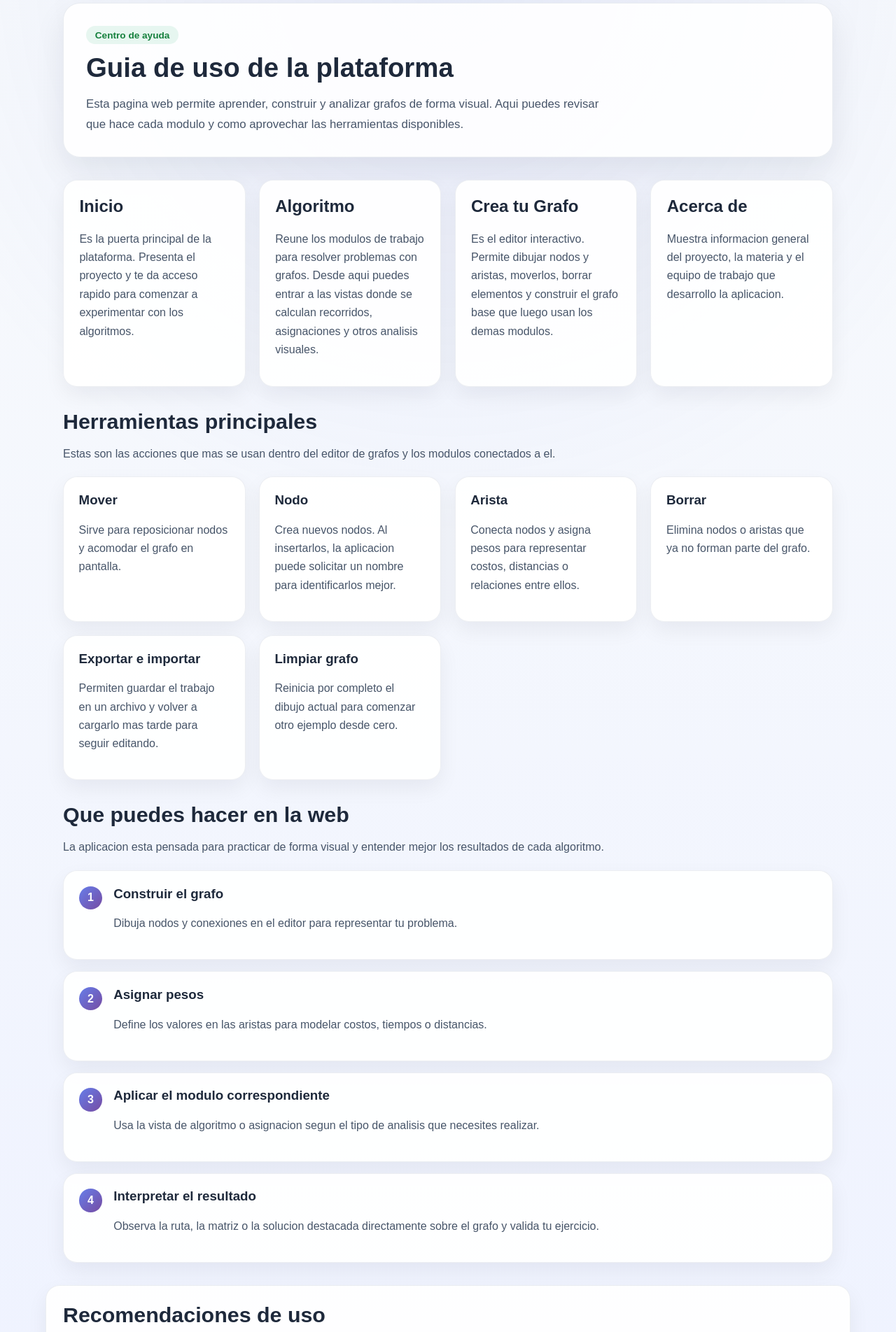
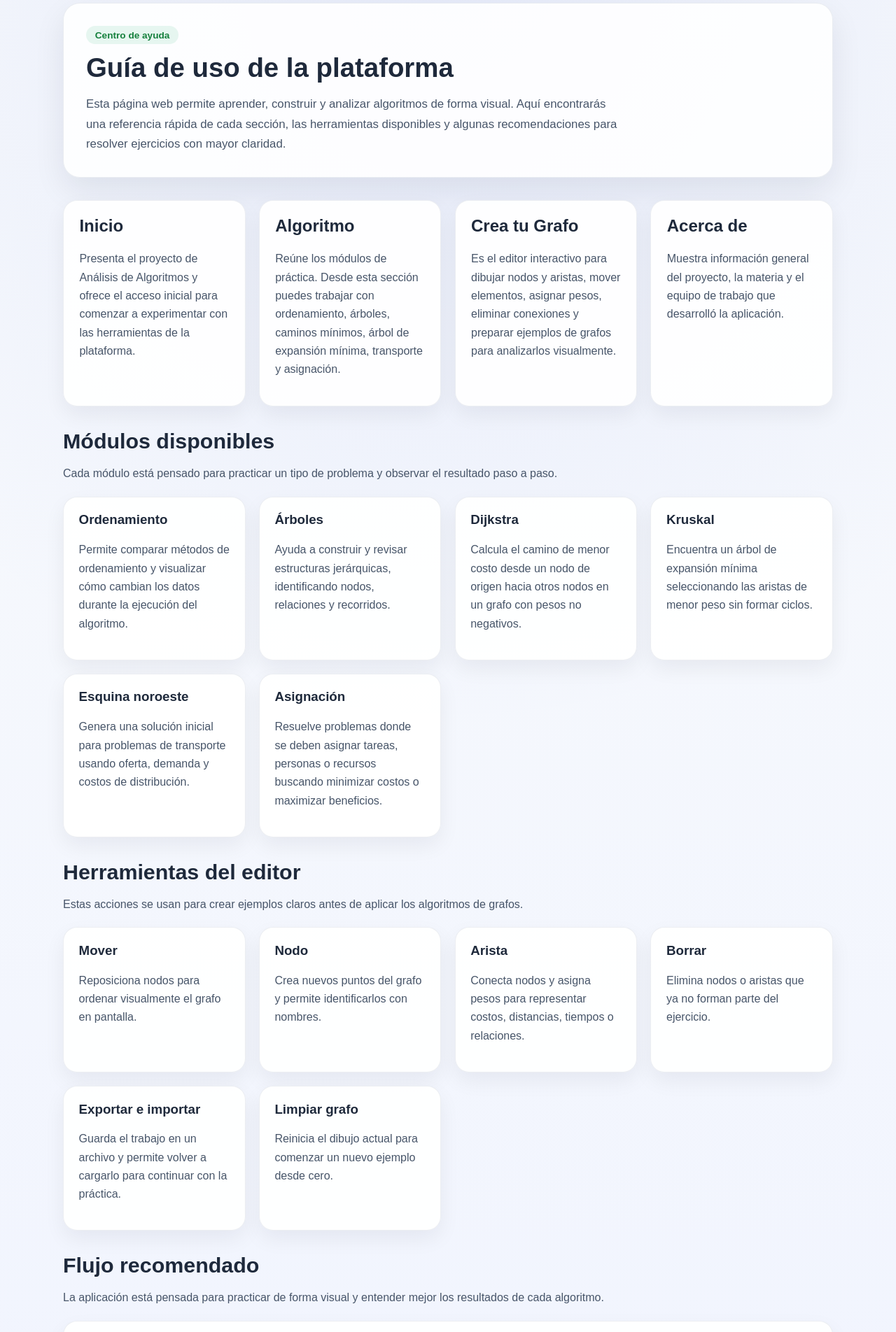
Before and after one commit to Agares21/Proyecto-algoritmos, a Vue app: page /ayuda in a window 1280 px wide. Shown: the part 160-2064 px from the top of the page at 70% size. Built offline with nearby package versions, Linux system fonts and the light colour scheme; what vis-data would draw is missing.

Commit message:
FinalFinal

```diff
--- a/src/views/AyudaView.vue
+++ b/src/views/AyudaView.vue
@@ -3,11 +3,12 @@
     <section class="hero">
       <div class="hero-copy">
         <span class="eyebrow">Centro de ayuda</span>
-        <h1>Guia de uso de la plataforma</h1>
+        <h1>Guía de uso de la plataforma</h1>
         <p>
-          Esta pagina web permite aprender, construir y analizar grafos de forma
-          visual. Aqui puedes revisar que hace cada modulo y como aprovechar las
-          herramientas disponibles.
+          Esta página web permite aprender, construir y analizar algoritmos de
+          forma visual. Aquí encontrarás una referencia rápida de cada sección,
+          las herramientas disponibles y algunas recomendaciones para resolver
+          ejercicios con mayor claridad.
         </p>
       </div>
     </section>
@@ -16,87 +17,94 @@
       <article class="help-card">
         <h2>Inicio</h2>
         <p>
-          Es la puerta principal de la plataforma. Presenta el proyecto y te da
-          acceso rapido para comenzar a experimentar con los algoritmos.
+          Presenta el proyecto de Análisis de Algoritmos y ofrece el acceso
+          inicial para comenzar a experimentar con las herramientas de la
+          plataforma.
         </p>
       </article>
 
       <article class="help-card">
         <h2>Algoritmo</h2>
         <p>
-          Reune los modulos de trabajo para resolver problemas con grafos. Desde
-          aqui puedes entrar a las vistas donde se calculan recorridos,
-          asignaciones y otros analisis visuales.
+          Reúne los módulos de práctica. Desde esta sección puedes trabajar con
+          ordenamiento, árboles, caminos mínimos, árbol de expansión mínima,
+          transporte y asignación.
         </p>
       </article>
 
       <article class="help-card">
         <h2>Crea tu Grafo</h2>
         <p>
-          Es el editor interactivo. Permite dibujar nodos y aristas, moverlos,
-          borrar elementos y construir el grafo base que luego usan los demas
-          modulos.
+          Es el editor interactivo para dibujar nodos y aristas, mover elementos,
+          asignar pesos, eliminar conexiones y preparar ejemplos de grafos para
+          analizarlos visualmente.
         </p>
       </article>
 
       <article class="help-card">
         <h2>Acerca de</h2>
         <p>
-          Muestra informacion general del proyecto, la materia y el equipo de
-          trabajo que desarrollo la aplicacion.
+          Muestra información general del proyecto, la materia y el equipo de
+          trabajo que desarrolló la aplicación.
         </p>
       </article>
     </section>
 
     <section class="detail-section">
       <div class="section-heading">
-        <h2>Herramientas principales</h2>
+        <h2>Módulos disponibles</h2>
         <p>
-          Estas son las acciones que mas se usan dentro del editor de grafos y
-          los modulos conectados a el.
+          Cada módulo está pensado para practicar un tipo de problema y observar
+          el resultado paso a paso.
         </p>
       </div>
 
       <div class="feature-list">
         <article class="feature-item">
-          <h3>Mover</h3>
-          <p>Sirve para reposicionar nodos y acomodar el grafo en pantalla.</p>
-        </article>
-
-        <article class="feature-item">
-          <h3>Nodo</h3>
+          <h3>Ordenamiento</h3>
           <p>
-            Crea nuevos nodos. Al insertarlos, la aplicacion puede solicitar un
-            nombre para identificarlos mejor.
+            Permite comparar métodos de ordenamiento y visualizar cómo cambian
+            los datos durante la ejecución del algoritmo.
           </p>
         </article>
 
         <article class="feature-item">
-          <h3>Arista</h3>
+          <h3>Árboles</h3>
           <p>
-            Conecta nodos y asigna pesos para representar costos, distancias o
-            relaciones entre ellos.
+            Ayuda a construir y revisar estructuras jerárquicas, identificando
+            nodos, relaciones y recorridos.
           </p>
         </article>
 
         <article class="feature-item">
-          <h3>Borrar</h3>
-          <p>Elimina nodos o aristas que ya no forman parte del grafo.</p>
-        </article>
-
-        <article class="feature-item">
-          <h3>Exportar e importar</h3>
+          <h3>Dijkstra</h3>
           <p>
-            Permiten guardar el trabajo en un archivo y volver a cargarlo mas
-            tarde para seguir editando.
+            Calcula el camino de menor costo desde un nodo de origen hacia otros
+            nodos en un grafo con pesos no negativos.
           </p>
         </article>
 
         <article class="feature-item">
-          <h3>Limpiar grafo</h3>
+          <h3>Kruskal</h3>
           <p>
-            Reinicia por completo el dibujo actual para comenzar otro ejemplo
-            desde cero.
+            Encuentra un árbol de expansión mínima seleccionando las aristas de
+            menor peso sin formar ciclos.
+          </p>
+        </article>
+
+        <article class="feature-item">
+          <h3>Esquina noroeste</h3>
+          <p>
+            Genera una solución inicial para problemas de transporte usando
+            oferta, demanda y costos de distribución.
+          </p>
+        </article>
+
+        <article class="feature-item">
+          <h3>Asignación</h3>
+          <p>
+            Resuelve problemas donde se deben asignar tareas, personas o recursos
+            buscando minimizar costos o maximizar beneficios.
           </p>
         </article>
       </div>
@@ -104,9 +112,57 @@
 
     <section class="detail-section">
       <div class="section-heading">
-        <h2>Que puedes hacer en la web</h2>
+        <h2>Herramientas del editor</h2>
         <p>
-          La aplicacion esta pensada para practicar de forma visual y entender
+          Estas acciones se usan para crear ejemplos claros antes de aplicar los
+          algoritmos de grafos.
+        </p>
+      </div>
+
+      <div class="feature-list">
+        <article class="feature-item">
+          <h3>Mover</h3>
+          <p>Reposiciona nodos para ordenar visualmente el grafo en pantalla.</p>
+        </article>
+
+        <article class="feature-item">
+          <h3>Nodo</h3>
+          <p>Crea nuevos puntos del grafo y permite identificarlos con nombres.</p>
+        </article>
+
+        <article class="feature-item">
+          <h3>Arista</h3>
+          <p>
+            Conecta nodos y asigna pesos para representar costos, distancias,
+            tiempos o relaciones.
+          </p>
+        </article>
+
+        <article class="feature-item">
+          <h3>Borrar</h3>
+          <p>Elimina nodos o aristas que ya no forman parte del ejercicio.</p>
+        </article>
+
+        <article class="feature-item">
+          <h3>Exportar e importar</h3>
+          <p>
+            Guarda el trabajo en un archivo y permite volver a cargarlo para
+            continuar con la práctica.
+          </p>
+        </article>
+
+        <article class="feature-item">
+          <h3>Limpiar grafo</h3>
+          <p>Reinicia el dibujo actual para comenzar un nuevo ejemplo desde cero.</p>
+        </article>
+      </div>
+    </section>
+
+    <section class="detail-section">
+      <div class="section-heading">
+        <h2>Flujo recomendado</h2>
+        <p>
+          La aplicación está pensada para practicar de forma visual y entender
           mejor los resultados de cada algoritmo.
         </p>
       </div>
@@ -117,7 +173,8 @@
           <div>
             <h3>Construir el grafo</h3>
             <p>
-              Dibuja nodos y conexiones en el editor para representar tu problema.
+              Dibuja nodos y conexiones en el editor o ingresa los datos que
+              solicite el módulo seleccionado.
             </p>
           </div>
         </article>
@@ -127,8 +184,8 @@
           <div>
             <h3>Asignar pesos</h3>
             <p>
-              Define los valores en las aristas para modelar costos, tiempos o
-              distancias.
+              Define valores para modelar costos, tiempos, distancias,
+              prioridades, oferta o demanda según el problema.
             </p>
           </div>
         </article>
@@ -136,10 +193,10 @@
         <article class="workflow-step">
           <span class="step-number">3</span>
           <div>
-            <h3>Aplicar el modulo correspondiente</h3>
+            <h3>Aplicar el módulo correspondiente</h3>
             <p>
-              Usa la vista de algoritmo o asignacion segun el tipo de analisis que
-              necesites realizar.
+              Selecciona el algoritmo adecuado: rutas, árboles, transporte,
+              asignación u ordenamiento.
             </p>
           </div>
         </article>
@@ -149,7 +206,7 @@
           <div>
             <h3>Interpretar el resultado</h3>
             <p>
-              Observa la ruta, la matriz o la solucion destacada directamente sobre
+              Observa la ruta, la matriz o la solución destacada directamente sobre
               el grafo y valida tu ejercicio.
             </p>
           </div>
@@ -159,12 +216,16 @@
 
     <section class="detail-section faq">
       <div class="section-heading">
-        <h2>Recomendaciones de uso</h2>
+        <h2>Recomendaciones y solución de problemas</h2>
       </div>
 
       <ul class="tips-list">
         <li>Nombra los nodos de forma clara para identificar mejor cada proceso.</li>
-        <li>Verifica la direccion de las aristas antes de ejecutar un algoritmo.</li>
+        <li>Verifica la dirección de las aristas antes de ejecutar un algoritmo.</li>
+        <li>Usa pesos numéricos válidos; evita dejar campos vacíos.</li>
+        <li>En Dijkstra, utiliza pesos positivos para obtener resultados correctos.</li>
+        <li>En transporte, revisa que oferta y demanda estén balanceadas o ajustadas.</li>
+        <li>En asignación, confirma que la matriz represente correctamente costos o beneficios.</li>
         <li>Usa exportar para guardar ejemplos o ejercicios ya terminados.</li>
         <li>Si una matriz no se genera, revisa que el grafo tenga la estructura esperada.</li>
         <li>Organiza visualmente el grafo para que los resultados se lean con facilidad.</li>
--- a/src/views/acercaview.vue
+++ b/src/views/acercaview.vue
@@ -1,197 +1,305 @@
 <script setup>
-import { ref } from "vue";
+const equipo = [
+  { id: 1, nombre: "Natalia Novillo"},
+  { id: 2, nombre: "Luzmila Mamani",},
+  { id: 3, nombre: "Alejandro Arce" },
+  { id: 5, nombre: "Sergio Trigo"},
+];
 
-const equipo = ref([
-  {
-    id: 1,
-    nombre: "Natalia Novillo",
-    foto: "/img/foto1.jpg",
-  },
-  {
-    id: 2,
-    nombre: "Luzmila Mamani",
-    foto: "/img/foto2.jpg",
-  },
-  {
-    id: 3,
-    nombre: "Alejandro Arce",
-    foto: "/img/foto3.jpg",
-  },
-  {
-    id: 4,
-    nombre: "Lorena Rojas",
-    foto: "/img/foto4.jpg",
-  },
-  {
-    id: 5,
-    nombre: "Sergio Trigo",
-    foto: "",
-  },
-]);
+const datosProyecto = [
+  { etiqueta: "Materia", valor: "Análisis de Algoritmos" },
+  { etiqueta: "Semestre", valor: "1-2026" },
+  { etiqueta: "Enfoque", valor: "Visualización y práctica interactiva" },
+];
+
+const caracteristicas = [
+  "Editor visual para construir grafos.",
+  "Módulos para rutas, árboles, transporte, asignación y ordenamiento.",
+  "Resultados representados de forma gráfica para facilitar el análisis.",
+];
 </script>
 
 <template>
-  <div class="acerca-page">
-    <div class="project-info">
-      <h1>Sobre Nosotros</h1>
-      <p class="intro">Somos el equipo compilando ideas.</p>
-    </div>
+  <main class="acerca-page">
+    <section class="hero-section">
+      <span class="eyebrow">Proyecto académico</span>
+      <h1>Acerca de la plataforma</h1>
+      <p>
+        Esta aplicación fue desarrollada para apoyar el aprendizaje de Análisis
+        de Algoritmos mediante herramientas visuales, ejercicios interactivos y
+        resultados fáciles de interpretar.
+      </p>
+    </section>
 
-    <div class="datos-lista">
-      <li><strong>Materia:</strong> Análisis de Algoritmos</li>
-      <li><strong>Semestre:</strong> 1-2026</li>
-    </div>
+    <section class="project-panel">
+      <div class="panel-copy">
+        <h2>¿Qué buscamos?</h2>
+        <p>
+          Convertir conceptos abstractos en experiencias prácticas: construir un
+          grafo, ejecutar un algoritmo, observar el resultado y comprender el
+          proceso detrás de la solución.
+        </p>
+      </div>
 
-    <br />
-    <h2>Nuestro Equipo</h2>
+      <div class="data-grid">
+        <article
+          v-for="dato in datosProyecto"
+          :key="dato.etiqueta"
+          class="data-card"
+        >
+          <span>{{ dato.etiqueta }}</span>
+          <strong>{{ dato.valor }}</strong>
+        </article>
+      </div>
+    </section>
 
-    <div class="team-grid">
-      <div v-for="miembro in equipo" :key="miembro.id" class="profile-card">
-        <div class="img-container">
-          <img :src="miembro.foto" :alt="miembro.nombre" class="profile-img" />
+    <section class="content-grid">
+      <article class="info-block">
+        <h2>Características</h2>
+        <ul>
+          <li v-for="item in caracteristicas" :key="item">{{ item }}</li>
+        </ul>
+      </article>
+
+      <article class="info-block">
+        <h2>Herramientas usadas</h2>
+        <div class="tag-list">
+          <span>Vue</span>
+          <span>Vite</span>
+          <span>JavaScript</span>
+          <span>CSS</span>
+          <span>Grafos</span>
         </div>
+      </article>
+    </section>
 
-        <div class="card-content">
+    <section class="team-section">
+      <div class="section-heading">
+        <span class="eyebrow">Nuestro equipo</span>
+        <h2>Integrantes</h2>
+      </div>
+
+      <div class="team-grid">
+        <article
+          v-for="miembro in equipo"
+          :key="miembro.id"
+          class="profile-card"
+        >
+          <div class="avatar" aria-hidden="true">{{ miembro.iniciales }}</div>
           <h3>{{ miembro.nombre }}</h3>
-        </div>
+          <p>Desarrollo y documentación del proyecto</p>
+        </article>
       </div>
-    </div>
-  </div>
+    </section>
+  </main>
 </template>
 
 <style scoped>
 .acerca-page {
-  max-width: 2000px;
-  margin: 0 auto;
-  padding: 3rem 1.5rem;
-  text-align: center;
-  background-color: #f8fafc;
   min-height: 100vh;
+  padding: 3rem 1.5rem 4rem;
+  background:
+    radial-gradient(circle at top left, rgba(66, 184, 131, 0.16), transparent 32%),
+    linear-gradient(180deg, #f8fafc 0%, #eef2f7 100%);
+  color: #1e293b;
 }
 
-.project-info {
-  margin-bottom: 4rem;
-  max-width: 700px;
-  margin-left: auto;
-  margin-right: auto;
-}
-.datos-lista {
-  list-style: none;
-  padding: 0;
-  margin: 1.5rem 0;
-  text-align: left; /* Alineamos la lista a la izquierda para leer mejor */
-  display: inline-block; /* Truco para centrar el bloque pero alinear texto */
+.hero-section,
+.project-panel,
+.content-grid,
+.team-section {
+  max-width: 1100px;
+  margin: 0 auto;
 }
 
-.datos-lista li {
-  margin-bottom: 0.5rem;
+.hero-section {
+  padding: 2.5rem 0 2rem;
+}
+
+.eyebrow {
+  display: inline-flex;
+  margin-bottom: 0.8rem;
+  padding: 0.35rem 0.8rem;
+  border-radius: 999px;
+  background: rgba(66, 184, 131, 0.14);
+  color: #15803d;
+  font-size: 0.85rem;
+  font-weight: 800;
+  text-transform: uppercase;
+}
+
+.hero-section h1 {
+  max-width: 780px;
+  margin: 0 0 1rem;
+  font-size: clamp(2.2rem, 5vw, 4.4rem);
+  line-height: 1.05;
+}
+
+.hero-section p,
+.panel-copy p,
+.profile-card p,
+.info-block li {
+  color: #475569;
+  line-height: 1.7;
+}
+
+.hero-section p {
+  max-width: 760px;
+  margin: 0;
   font-size: 1.1rem;
 }
 
-h1 {
-  color: #1e293b;
-  font-size: 2.5rem;
-  margin-bottom: 1rem;
+.project-panel {
+  display: grid;
+  grid-template-columns: minmax(0, 1fr) minmax(280px, 420px);
+  gap: 1.5rem;
+  align-items: stretch;
+  margin-top: 1rem;
 }
 
-.intro {
-  font-size: 1.1rem;
-  color: #64748b;
-  line-height: 1.6;
+.panel-copy,
+.data-card,
+.info-block,
+.profile-card {
+  background: rgba(255, 255, 255, 0.92);
+  border: 1px solid rgba(148, 163, 184, 0.2);
+  border-radius: 8px;
+  box-shadow: 0 14px 35px rgba(15, 23, 42, 0.07);
 }
 
-h2 {
-  color: #2563eb;
-  font-size: 2rem;
-  margin-bottom: 3rem;
-  position: relative;
-  display: inline-block;
+.panel-copy {
+  padding: 1.8rem;
 }
 
-/* Línea decorativa debajo del título */
-h2::after {
-  content: "";
-  display: block;
-  width: 60px;
-  height: 4px;
-  background: #2563eb;
-  margin: 0.5rem auto 0;
-  border-radius: 2px;
+.panel-copy h2,
+.info-block h2,
+.section-heading h2 {
+  margin: 0 0 0.8rem;
 }
 
-/* --- GRID --- */
+.panel-copy p {
+  margin: 0;
+}
+
+.data-grid {
+  display: grid;
+  gap: 0.9rem;
+}
+
+.data-card {
+  padding: 1.2rem;
+}
+
+.data-card span {
+  display: block;
+  margin-bottom: 0.35rem;
+  color: #64748b;
+  font-size: 0.85rem;
+  font-weight: 700;
+  text-transform: uppercase;
+}
+
+.data-card strong {
+  font-size: 1.05rem;
+}
+
+.content-grid {
+  display: grid;
+  grid-template-columns: 1.2fr 0.8fr;
+  gap: 1.5rem;
+  margin-top: 1.5rem;
+}
+
+.info-block {
+  padding: 1.6rem;
+}
+
+.info-block ul {
+  margin: 0;
+  padding-left: 1.2rem;
+}
+
+.info-block li + li {
+  margin-top: 0.65rem;
+}
+
+.tag-list {
+  display: flex;
+  flex-wrap: wrap;
+  gap: 0.7rem;
+}
+
+.tag-list span {
+  padding: 0.55rem 0.8rem;
+  border: 1px solid rgba(37, 99, 235, 0.18);
+  border-radius: 999px;
+  background: #eff6ff;
+  color: #1d4ed8;
+  font-weight: 700;
+}
+
+.team-section {
+  margin-top: 2.5rem;
+}
+
+.section-heading {
+  margin-bottom: 1.2rem;
+}
+
+.section-heading h2 {
+  font-size: 2rem;
+}
+
 .team-grid {
   display: grid;
-  /* Responsivo automático: crea columnas de mínimo 240px */
-  grid-template-columns: repeat(auto-fit, minmax(240px, 1fr));
-  gap: 2rem;
-  padding: 1rem;
+  grid-template-columns: repeat(auto-fit, minmax(210px, 1fr));
+  gap: 1rem;
 }
 
-/* --- TARJETA --- */
 .profile-card {
-  background: white;
-  border-radius: 16px;
-  overflow: hidden; /* Para que la imagen respete el borde redondeado */
-  box-shadow:
-    0 4px 6px -1px rgba(0, 0, 0, 0.1),
-    0 2px 4px -1px rgba(0, 0, 0, 0.06);
+  padding: 1.4rem;
   transition:
-    transform 0.3s ease,
-    box-shadow 0.3s ease;
-  display: flex;
-  flex-direction: column;
+    transform 0.2s ease,
+    box-shadow 0.2s ease;
 }
 
 .profile-card:hover {
-  transform: translateY(-5px);
-  box-shadow:
-    0 20px 25px -5px rgba(0, 0, 0, 0.1),
-    0 10px 10px -5px rgba(0, 0, 0, 0.04);
+  transform: translateY(-4px);
+  box-shadow: 0 18px 40px rgba(15, 23, 42, 0.1);
 }
 
-.img-container {
-  height: 200px;
-  width: 100%;
-  background-color: #cbd5e1; /* Fondo gris por si no hay foto */
-  overflow: hidden;
-}
-
-.profile-img {
-  width: 100%;
-  height: 100%;
-  object-fit: cover; /* Recorta la imagen para llenar el espacio sin deformarse */
-  object-position: center top;
-}
-
-.card-content {
-  padding: 1.5rem;
-  flex-grow: 1; /* Asegura que todas las tarjetas tengan altura similar */
-  display: flex;
-  flex-direction: column;
+.avatar {
+  width: 3.4rem;
+  height: 3.4rem;
+  margin-bottom: 1rem;
+  border-radius: 50%;
+  background: linear-gradient(135deg, #1e293b, #2563eb);
+  color: white;
+  display: inline-flex;
   align-items: center;
+  justify-content: center;
+  font-weight: 900;
+  letter-spacing: 0;
 }
 
 .profile-card h3 {
-  margin: 0;
-  color: #1e293b;
-  font-size: 1.25rem;
-  font-weight: 700;
+  margin: 0 0 0.45rem;
+  font-size: 1.15rem;
 }
 
-.badge {
-  background-color: #eff6ff;
-  color: #2563eb;
-  padding: 0.25rem 0.75rem;
-  border-radius: 9999px;
-  font-size: 0.875rem;
-  font-weight: 600;
-  margin: 0.5rem 0 1rem;
+.profile-card p {
+  margin: 0;
+  font-size: 0.95rem;
 }
 
-.desc {
-  color: #64748b;
-  font-size: 0.95rem;
-  line-height: 1.5;
+@media (max-width: 820px) {
+  .acerca-page {
+    padding: 2rem 1rem 3rem;
+  }
+
+  .project-panel,
+  .content-grid {
+    grid-template-columns: 1fr;
+  }
 }
 </style>
```
